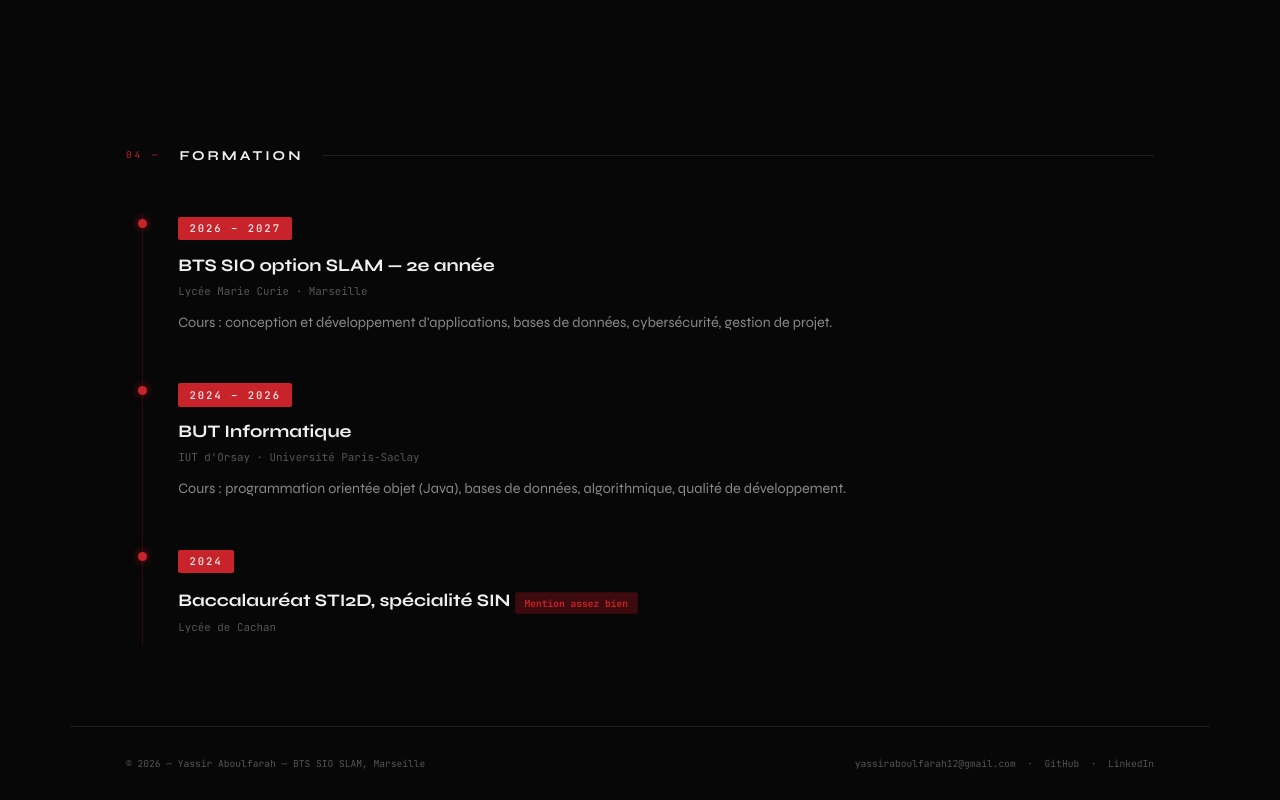
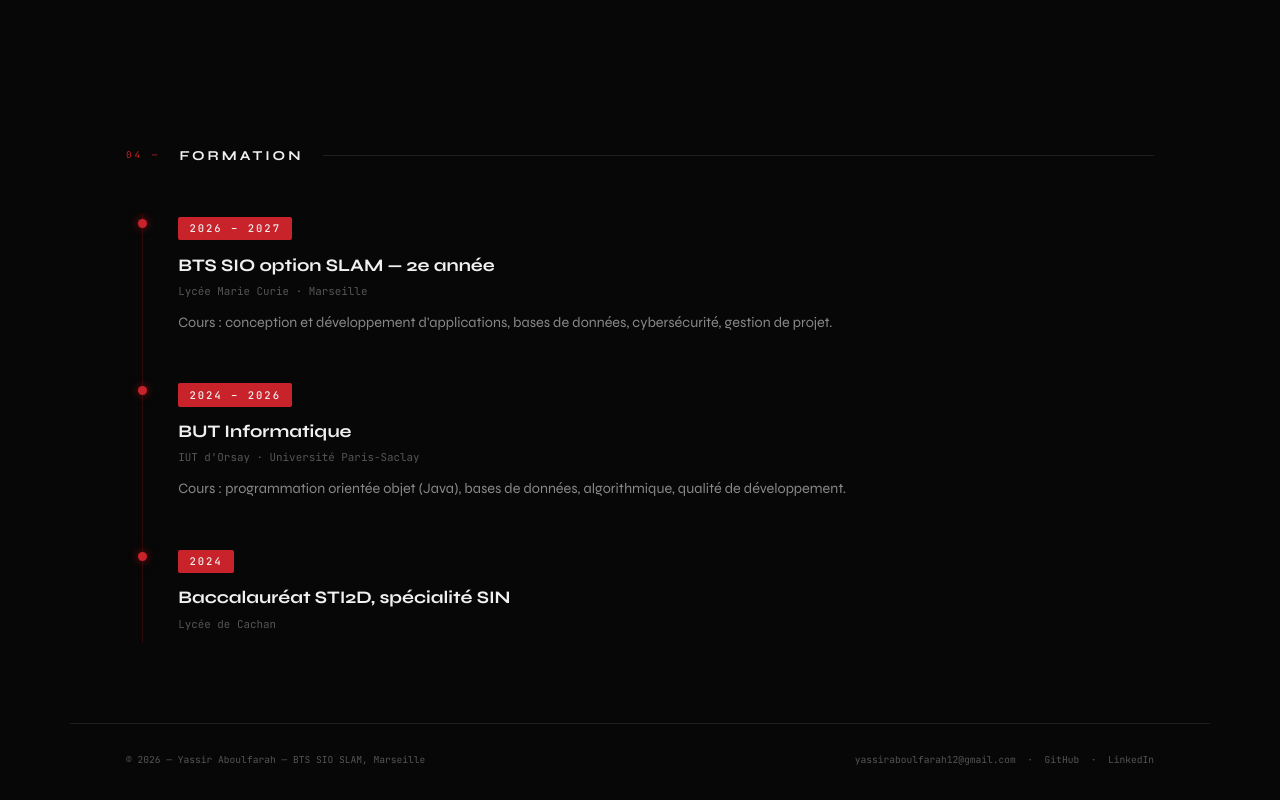
Before and after one commit to Yassir-aboulfarah/Portfolio, a plain HTML site: page index.html in a window 1280 px wide. Shown: the part 2908-3708 px from the top of the page. Drawn offline with Linux system fonts and the light colour scheme.

Commit message:
version finale

```diff
--- a/index.html
+++ b/index.html
@@ -247,7 +247,7 @@
       </div>
       <div class="tl-item reveal d3">
         <span class="date-tag">2024</span>
-        <div class="tl-title">Baccalauréat STI2D, spécialité SIN <span class="badge">Mention assez bien</span></div>
+        <div class="tl-title">Baccalauréat STI2D, spécialité SIN </div>
         <div class="tl-lieu">Lycée de Cachan</div>
       </div>
     </div>
```
